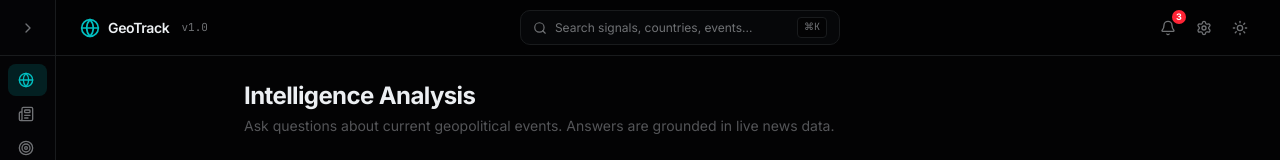
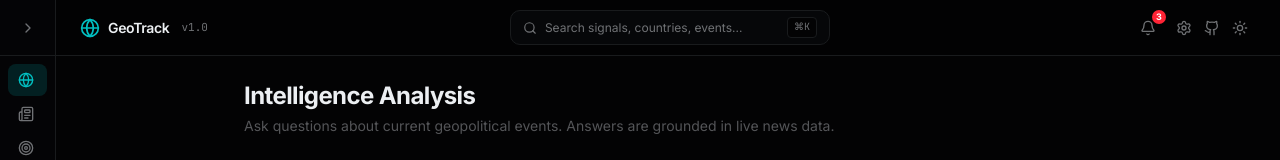
Before and after one commit to Yuvraj-cyborg/worldview, a Next.js app: page /analysis in a window 1280 px wide. Shown: the top 160 px of the page. Built offline with nearby package versions, Linux system fonts and the light colour scheme.

Commit message:
feat: add github link (#3)

```diff
--- a/components/layout/header.tsx
+++ b/components/layout/header.tsx
@@ -1,8 +1,9 @@
 "use client";
 
 import { useTheme } from "next-themes";
-import { Search, Bell, Sun, Moon, Globe, Settings } from "lucide-react";
+import { Search, Bell, Sun, Moon, Globe, Settings, Github, } from "lucide-react";
 import { cn } from "@/lib/utils";
+import Link from "next/link";
 
 interface HeaderProps {
   onOpenSearch?: () => void;
@@ -45,7 +46,7 @@ export function Header({ onOpenSearch, onOpenSettings }: HeaderProps) {
 
         <div className="flex items-center gap-1">
           <button
-            className="relative size-8 flex items-center justify-center rounded-md text-muted-foreground hover:text-foreground hover:bg-accent transition-colors"
+            className="relative size-8 cursor-pointer flex items-center justify-center rounded-md text-muted-foreground hover:text-foreground hover:bg-accent transition-colors"
             aria-label="Alerts"
           >
             <Bell className="size-4" />
@@ -56,15 +57,24 @@ export function Header({ onOpenSearch, onOpenSettings }: HeaderProps) {
 
           <button
             onClick={onOpenSettings}
-            className="size-8 flex items-center justify-center rounded-md text-muted-foreground hover:text-foreground hover:bg-accent transition-colors"
+            className="size-8 flex cursor-pointer items-center justify-center rounded-md text-muted-foreground hover:text-foreground hover:bg-accent transition-colors"
             aria-label="Settings"
           >
             <Settings className="size-4" />
           </button>
 
+          <Link href={'https://github.com/Yuvraj-cyborg/worldview'} target="_blank" rel="noopener noreferrer">
+            <button
+              className="size-4 flex cursor-pointer items-center justify-center rounded-md text-muted-foreground hover:text-foreground hover:bg-accent transition-colors"
+              aria-label="GitHub"
+            >
+              <Github />
+            </button>
+          </Link>
+
           <button
             onClick={() => setTheme(theme === "dark" ? "light" : "dark")}
-            className="size-8 flex items-center justify-center rounded-md text-muted-foreground hover:text-foreground hover:bg-accent transition-colors"
+            className="size-8 flex cursor-pointer items-center justify-center rounded-md text-muted-foreground hover:text-foreground hover:bg-accent transition-colors"
             aria-label="Toggle theme"
           >
             <Sun className="size-4 hidden dark:block" />
```
